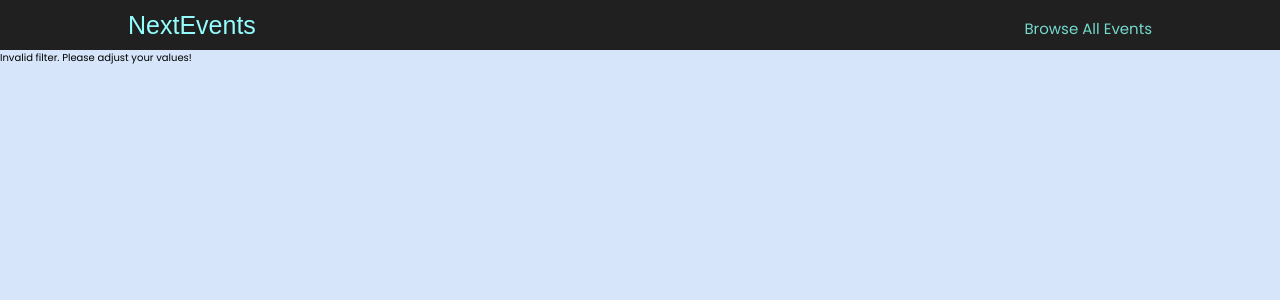
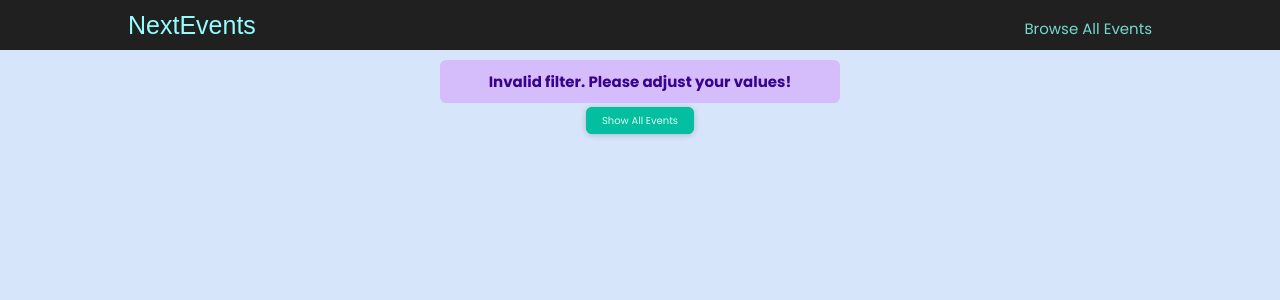
Before and after one commit to hieunguyenduc696/pages-file-based-routing-project, a Next.js app: page /events/e2 in a window 1280 px wide. Shown: the top 300 px of the page. Built offline with nearby package versions, Linux system fonts and the light colour scheme.

Commit message:
final commit

```diff
--- a/components/events/event-item.js
+++ b/components/events/event-item.js
@@ -18,7 +18,7 @@
 
   return (
     <li className={styles.item}>
-      <img src={props.image} />
+      <img src={"/" + props.image} alt={props.title} />
       <div className={styles.content}>
         <div className={styles.top}>
           <h1>{props.title}</h1>
@@ -34,8 +34,10 @@
         </div>
         <div className={styles.bottom}>
           <Button link={exploreLink}>
-            <span>Explore Event</span>
-            <ArrowRightIcon />
+            <div className={styles.exploreWrapper}>
+              <span>Explore Event</span>
+              <ArrowRightIcon />
+            </div>
           </Button>
         </div>
       </div>
--- a/components/events/event-item.module.css
+++ b/components/events/event-item.module.css
@@ -82,3 +82,8 @@
   align-items: center;
   margin-bottom: 10px;
 }
+
+.exploreWrapper {
+  display: flex;
+  align-items: center;
+}
--- /dev/null
+++ b/components/events/results-title.js
@@ -0,0 +1,20 @@
+import Button from '../ui/button';
+import classes from './results-title.module.css';
+
+function ResultsTitle(props) {
+  const { date } = props;
+
+  const humanReadableDate = new Date(date).toLocaleDateString('en-US', {
+    month: 'long',
+    year: 'numeric',
+  });
+
+  return (
+    <section className={classes.title}>
+      <h1>Events in {humanReadableDate}</h1>
+      <Button link='/events'>Show all events</Button>
+    </section>
+  );
+}
+
+export default ResultsTitle;
--- /dev/null
+++ b/components/events/results-title.module.css
@@ -0,0 +1,10 @@
+.title {
+  margin: 2rem auto;
+  width: 90%;
+  max-width: 40rem;
+  text-align: center;
+}
+
+.title h1 {
+  margin-bottom: 15px;
+}
--- a/components/ui/button.module.css
+++ b/components/ui/button.module.css
@@ -10,8 +10,6 @@
   text-align: center;
   box-shadow: 0 1px 6px rgba(0, 0, 0, 0.2);
   transition: background-color .2s ease;
-  display: flex;
-  align-items: center;
 }
 
 .btn:hover,
--- /dev/null
+++ b/components/ui/error-alert.js
@@ -0,0 +1,7 @@
+import classes from './error-alert.module.css';
+
+function ErrorAlert(props) {
+  return <div className={classes.alert}>{props.children}</div>;
+}
+
+export default ErrorAlert;
--- /dev/null
+++ b/components/ui/error-alert.module.css
@@ -0,0 +1,12 @@
+.alert {
+  margin: 1rem auto;
+  padding: 1rem 2rem;
+  width: 90%;
+  max-width: 40rem;
+  background-color: #d5bdfc;
+  color: #38028d;
+  font-weight: bold;
+  font-size: 1.5rem;
+  text-align: center;
+  border-radius: 6px;
+}
--- a/dummy-data.js
+++ b/dummy-data.js
@@ -4,7 +4,7 @@
     title: "Programming for everyone",
     description:
       "Everyone can learn to code! Yes, everyone! In this live event, we are going to go through all the key basics and get you started with programming as well.",
-    location: "Somestreet 25, 12345 San Somewhereo",
+    location: "Somestreet 25, 12345 San Somewhere",
     date: "2021-05-12",
     image: "images/coding-event.jpeg",
     isFeatured: false,
--- a/pages/events/[...slug].js
+++ b/pages/events/[...slug].js
@@ -1,5 +1,10 @@
 import { getFilteredEvents } from "../../dummy-data";
 import { useRouter } from "next/router";
+import EventList from "../../components/events/event-list";
+import { Fragment } from "react";
+import ResultsTitle from "../../components/events/results-title";
+import Button from "../../components/ui/button";
+import ErrorAlert from "../../components/ui/error-alert";
 
 const FilteredEventsPage = () => {
   const router = useRouter();
@@ -22,22 +27,42 @@
     numMonth < 1 ||
     numMonth > 12
   ) {
-    return <p>Invalid filter. Please adjust your values!</p>;
+    return (
+      <Fragment>
+        <ErrorAlert>
+          <p>Invalid filter. Please adjust your values!</p>
+        </ErrorAlert>
+        <div className="center">
+          <Button link="/events">Show All Events</Button>
+        </div>
+      </Fragment>
+    );
   }
 
   const filteredEvents = getFilteredEvents({
     year: numYear,
-    month: numMonth
-  })
+    month: numMonth,
+  });
 
   if (!filteredEvents || filteredEvents.length === 0) {
-    return <p>No events found for the chosen filter!</p>
+    return (
+      <Fragment>
+        <ErrorAlert>
+          <p>No events found for the chosen filter!</p>
+        </ErrorAlert>
+        <div className="center">
+          <Button link="/events">Show All Events</Button>
+        </div>
+      </Fragment>
+    );
   }
 
+  const date = new Date(numYear, numMonth - 1);
   return (
-    <div>
-      <h2>Filtered Events Page</h2>
-    </div>
+    <Fragment>
+      <ResultsTitle date={date} />
+      <EventList items={filteredEvents} />
+    </Fragment>
   );
 };
 
```
Also changed, not shown: pages/events/[eventId].js (+6 -1 lines).
